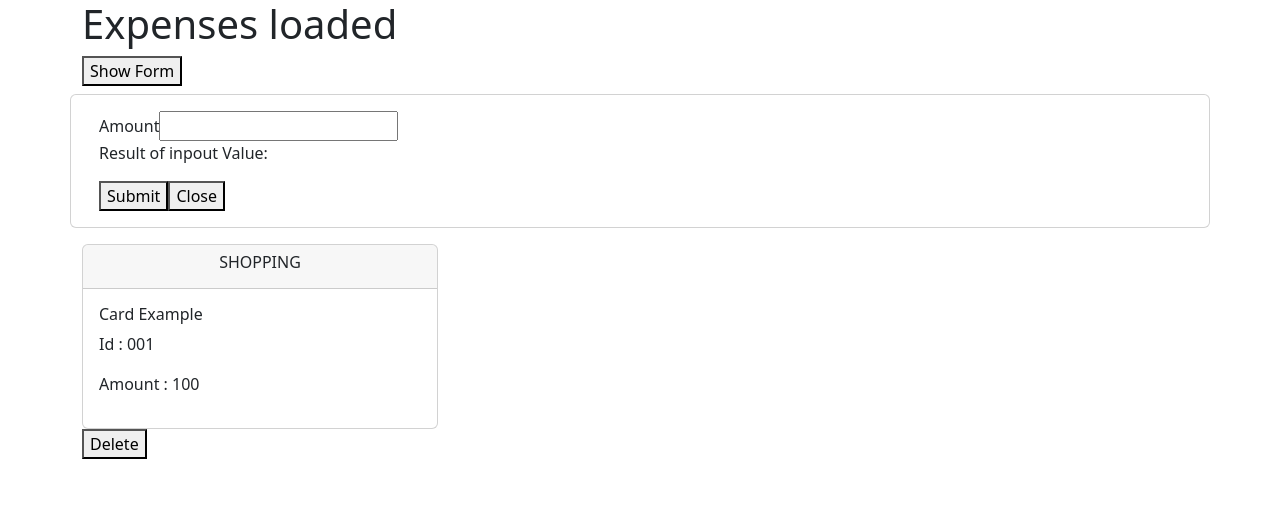
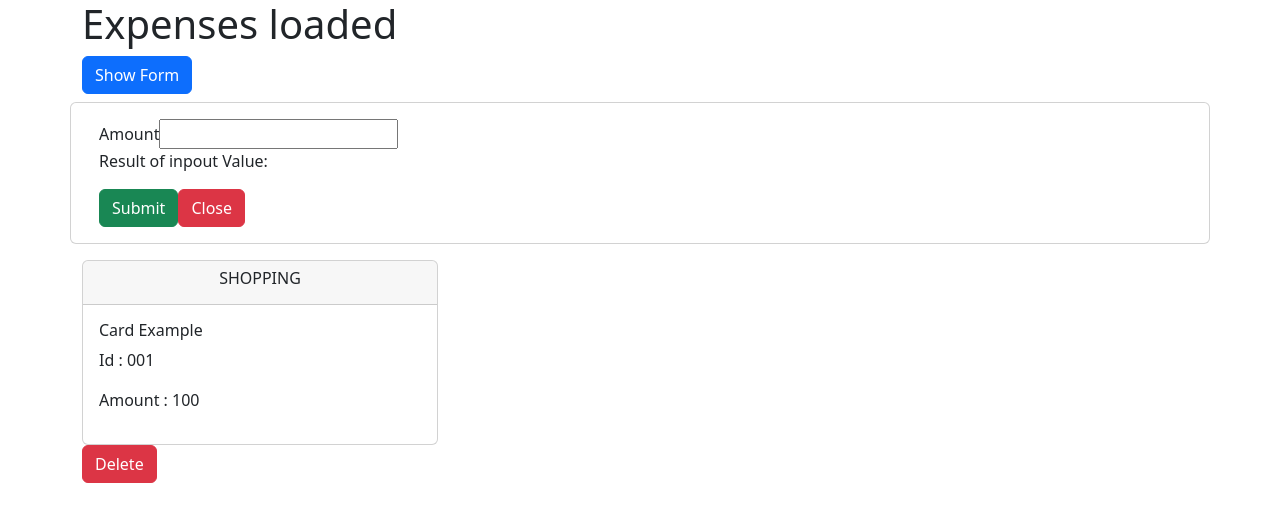
Before and after one commit to sujay004/react-workout-syne, a React (Create React App) app: page / in a window 1280 px wide. Both pictures are taken after a click on the button "Show Form". Shown: the top 522 px of the page. Built offline with nearby package versions, Linux system fonts and the light colour scheme.

Commit message:
Design chnages

```diff
--- a/src/Components/Expenses/AddExpenseForm/AddExpenseForm.jsx
+++ b/src/Components/Expenses/AddExpenseForm/AddExpenseForm.jsx
@@ -29,8 +29,8 @@ const AddExpenseForm = (props)=>{
         <input type="text" onChange={ChangeValue} />
         <p>Result of inpout Value: {inputValue}</p>
 
-        <button onClick={onSubmit}>Submit</button>
-        <button onClick={onClose}>Close</button>
+        <button className="btn btn-success" onClick={onSubmit}>Submit</button>
+        <button className="btn btn-danger" onClick={onClose}>Close</button>
 
         </form>
         </div>
--- a/src/Components/Expenses/ExpenseItem/ExpenseItem.jsx
+++ b/src/Components/Expenses/ExpenseItem/ExpenseItem.jsx
@@ -17,7 +17,7 @@ const ExpenseItem = (props)=>{
             <p> Amount : {props.expnese.amount}</p>
             </div>
         </div>
-        <button onClick={deleteExpense}>Delete</button>
+        <button className="btn btn-danger" onClick={deleteExpense}>Delete</button>
     </div>
     )
 }
--- a/src/Components/Expenses/Expenses.jsx
+++ b/src/Components/Expenses/Expenses.jsx
@@ -28,13 +28,14 @@ const Expenses = ()=>{
     }
     const deleteExpense = (idValue)=>{
         console.log('card id value  ',idValue )
-        setExpnese(expnese.filter(e=>e.id!=idValue))
+        // setExpnese(expnese.filter(e=>e.id!=idValue))
+        setExpnese(prevExpense=>prevExpense.filter(e=>e.id!=idValue))
     }
 
     return (
         <div className="container">
             <h1>Expenses loaded</h1>
-            <button onClick={changeState} >Show Form</button>
+            <button className="btn btn-primary" onClick={changeState} >Show Form</button>
             <div className="row mb-3 mt-2">
                 {/* {addShowState?<AddExpenseForm>:null} */}
                 {addShowState&& <AddExpenseForm closeForm={closeForm} onSubmit={onSubmit}></AddExpenseForm>}
```
